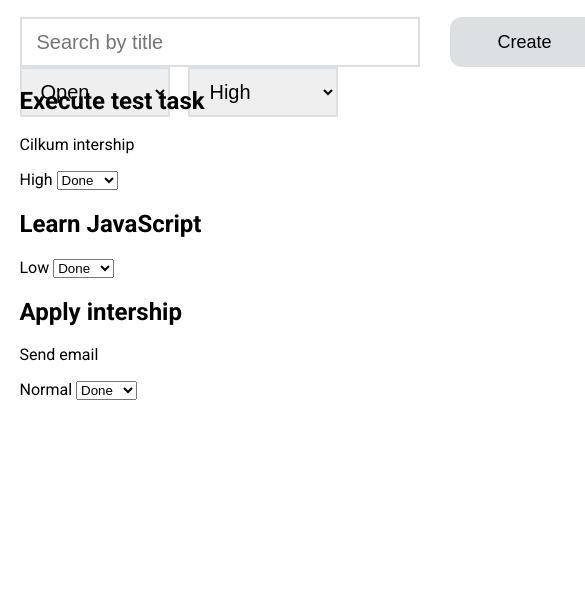
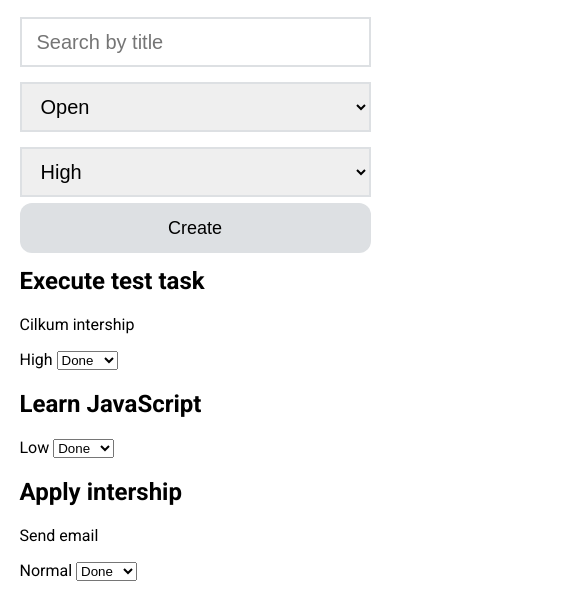
Before and after one commit to Andrii-Kitsun/todo-list, a plain HTML site: page todo-list/index.html in a window 390 px wide. Shown: the part 53-668 px from the top of the page, 585 px wide, since content can reach past the window. Drawn offline with Linux system fonts and the light colour scheme.

Commit message:
Added responsive design for control block

```diff
--- a/todo-list/index.html
+++ b/todo-list/index.html
@@ -31,9 +31,7 @@
         </select>
       </form>
 
-      <form class="create-form">
-        <button type="button">Create</button>
-      </form>
+      <button type="button">Create</button>
     </section>
 
     <section class="list">
--- a/todo-list/sass/style.scss
+++ b/todo-list/sass/style.scss
@@ -29,14 +29,16 @@ main {
   max-width: 90%;
   margin: auto;
   .control {
+    height: 50px;
     display: flex;
-    height: 50px;
     justify-content: space-between;
-    align-items: center;
+    @media (max-width: 614px) {
+      flex-wrap: wrap;
     }
   }
+}
+
 .filter-form {
-  display: inline-block;
   height: 100%;
   input {
     height: 100%;
@@ -46,7 +48,13 @@ main {
     outline: none;
     border: 2px solid $Border;
     transition: all, 0.3s;
-    margin-right: 30px;
+    margin-right: 20px;
+    @media (max-width: 1023px) {
+      margin-bottom: 15px;
+    }
+    @media (max-width: 614px) {
+      width: 100%;
+    }
   }
   select {
     height: 100%;
@@ -57,14 +65,23 @@ main {
     border: 2px solid $Border;
     transition: all, 0.3s;
     margin-right: 15px;
+    @media (min-width: 615px) and (max-width: 1023px) {
+      width: 197px;
+      margin: 0;
+    }
+    @media (max-width: 614px) {
+      width: 100%;
+      margin-bottom: 15px;
+    }
   }
   input:hover, select:hover {
     border-color: darken($Border, 10%);
   }
+  @media (min-width: 615px) and (max-width: 1023px) {
+    width: 400px;
   }
-.create-form {
-  height: 100%;
-  display: inline-block;
+}
+
 button {
   height: 100%;
   width: 150px;
@@ -78,5 +95,13 @@ main {
     cursor: pointer;
     background-color: darken($Border, 10%);
   }
+  @media (max-width: 614px) {
+    position: relative;
+    top: 136px;
+    width: 100%;
   }
 }
+
+.list {
+  margin-top: 200px;
+}
```
Also changed, not shown: todo-list/css/style.css, 1 other file. Lines whose indentation alone changed are shown as unchanged.
